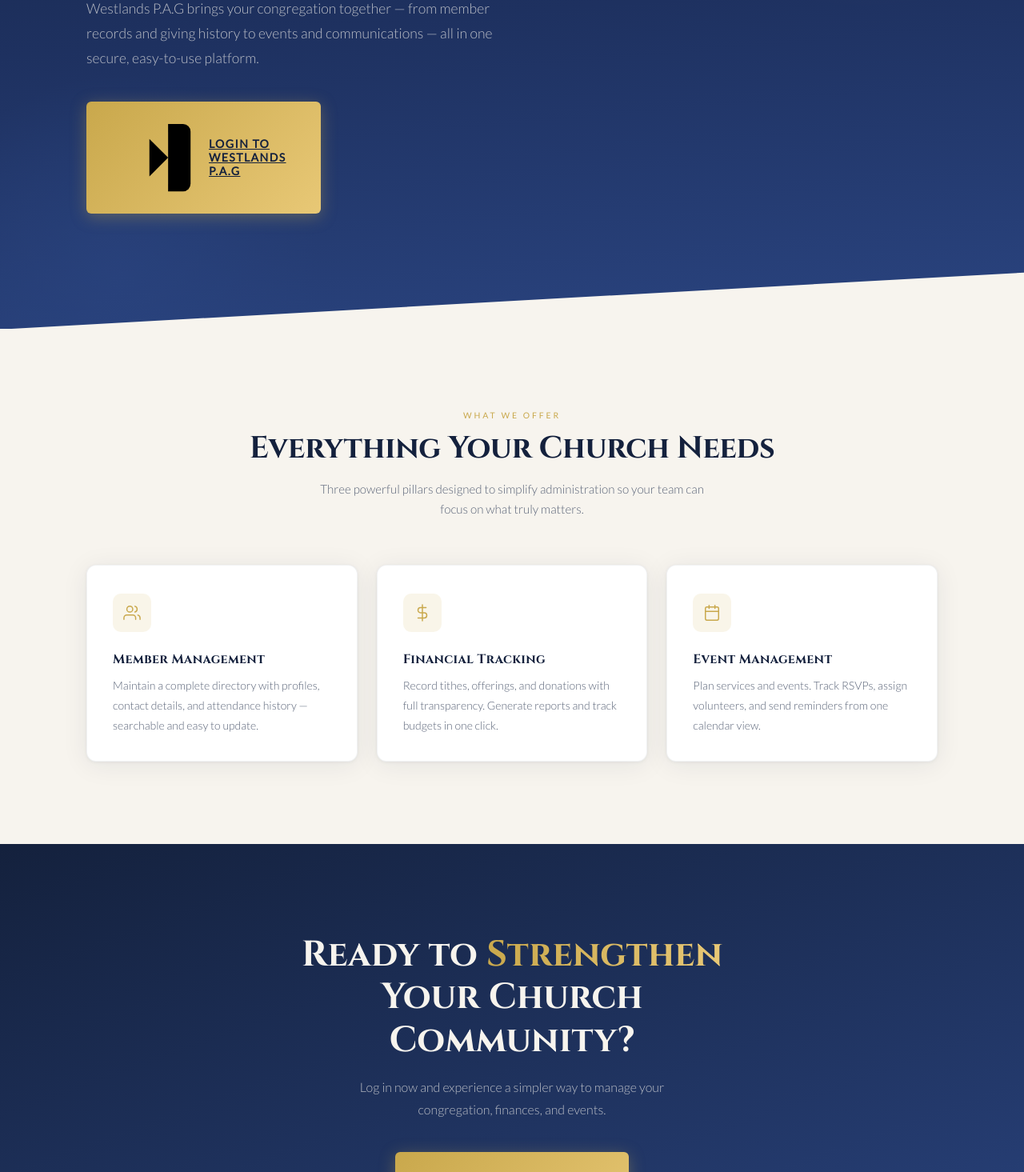
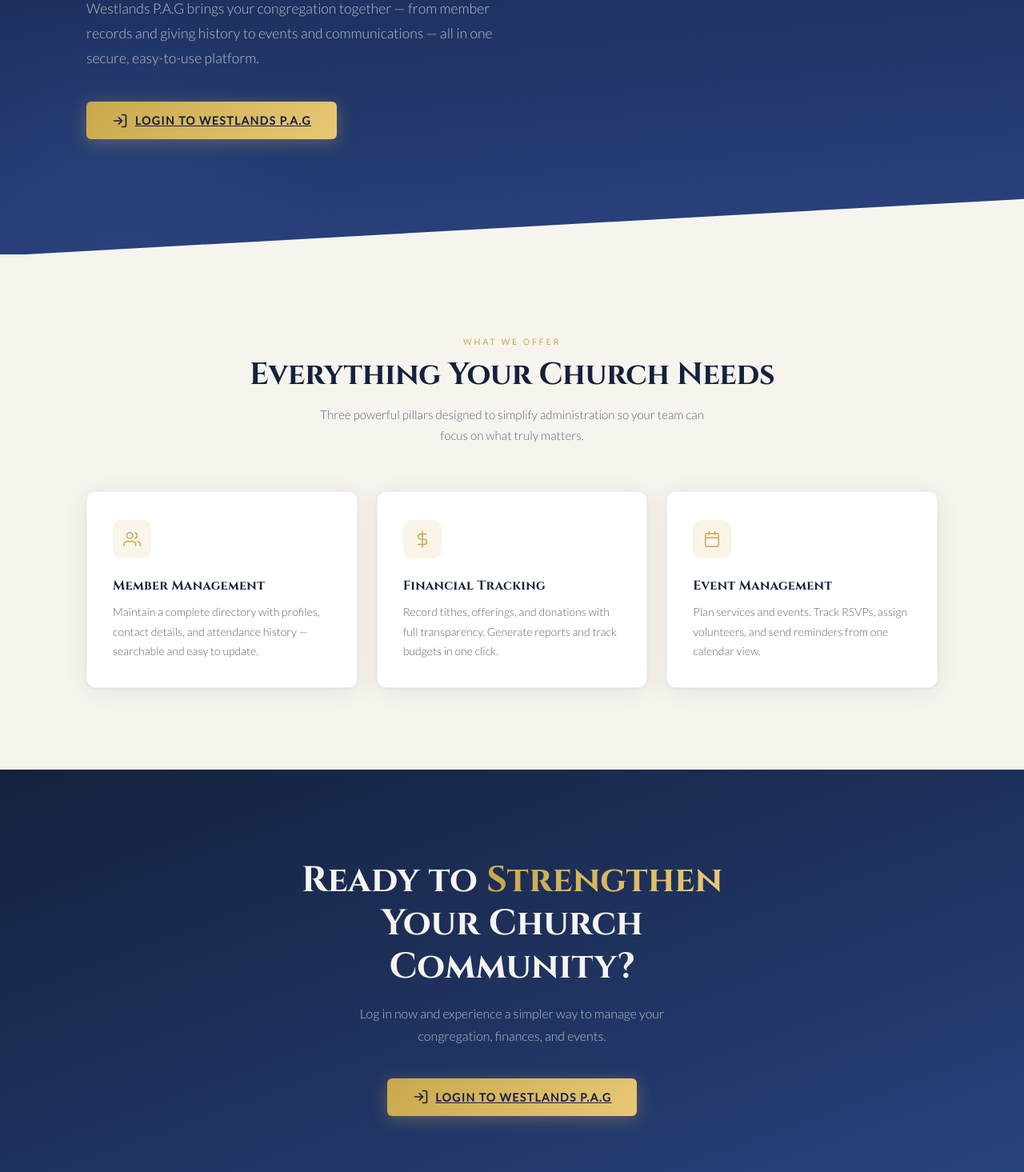
Before and after one commit to DevMark5445/church-system, a React (Create React App) app in the folder church-system/: page / in a window 1280 px wide. Shown: the part 480-1945 px from the top of the page at 80% size. Built offline with nearby package versions, Linux system fonts and the light colour scheme.

Commit message:
connected frontend with the backend

```diff
--- a/church-system/package.json
+++ b/church-system/package.json
@@ -7,6 +7,7 @@
     "@testing-library/jest-dom": "^6.9.1",
     "@testing-library/react": "^16.3.2",
     "@testing-library/user-event": "^13.5.0",
+    "lucide-react": "^1.8.0",
     "react": "^18.2.0",
     "react-dom": "^18.2.0",
     "react-router-dom": "^6.30.3",
--- a/church-system/public/index.html
+++ b/church-system/public/index.html
@@ -24,7 +24,7 @@
       work correctly both with client-side routing and a non-root public URL.
       Learn how to configure a non-root public URL by running `npm run build`.
     -->
-    <title>React App</title>
+    <title>Westlands P.A.G</title>
   </head>
   <body>
     <noscript>You need to enable JavaScript to run this app.</noscript>
--- a/church-system/src/pages/Home.js
+++ b/church-system/src/pages/Home.js
@@ -1,6 +1,7 @@
 import { useEffect, useRef, useState } from "react";
 import { useAuth } from '../context/AuthContext';
 import { useNavigate, Link } from 'react-router-dom';
+import { LogIn } from 'lucide-react';
 
 /* SVG Components */
 const CrossSvg = ({ size = 20 }) => (
@@ -35,13 +36,7 @@
   </svg>
 );
 
-const LoginSvg = () => (
-  <svg viewBox="0 0 24 24" xmlns="http://www.w3.org/2000/svg" aria-hidden="true">
-    <path d="M15 3h4a2 2 0 0 1 2 2v14a2 2 0 0 1-2 2h-4" />
-    <polyline points="10 17 15 12 10 7" />
-    <line x1="15" y1="12" x2="3" y2="12" />
-  </svg>
-);
+// ✅ LoginSvg removed — now using lucide-react's LogIn below
 
 function useReveal() {
   const ref = useRef(null);
@@ -80,8 +75,10 @@
           Westlands P.A.G brings your congregation together — from member records and giving history to events and communications — all in one secure, easy-to-use platform.
         </p>
         <div className="hero-actions">
+          {/* ✅ Updated: using lucide-react LogIn icon */}
           <Link to="/login" className="btn-primary">
-            <LoginSvg /> Login to Westlands P.A.G
+            <LogIn size={20} aria-hidden="true" />
+            Login to Westlands P.A.G
           </Link>
         </div>
       </div>
@@ -155,8 +152,10 @@
         <p className="cta-sub">
           Log in now and experience a simpler way to manage your congregation, finances, and events.
         </p>
+        {/* ✅ Updated: using lucide-react LogIn icon */}
         <Link to="/login" className="btn-primary">
-          <LoginSvg /> Login to Westlands P.A.G
+          <LogIn size={20} aria-hidden="true" />
+          Login to Westlands P.A.G
         </Link>
       </div>
     </section>
@@ -185,19 +184,16 @@
   const [isOpen, setIsOpen] = useState(false);
   const dropdownRef = useRef(null);
 
-  // Get user initials for avatar
   const getInitials = (firstName, lastName) => {
     return `${(firstName || '').charAt(0)}${(lastName || '').charAt(0)}`.toUpperCase() || 'U';
   };
 
-  // Close dropdown when clicking outside
   useEffect(() => {
     const handleClickOutside = (event) => {
       if (dropdownRef.current && !dropdownRef.current.contains(event.target)) {
         setIsOpen(false);
       }
     };
-
     if (isOpen) {
       document.addEventListener('mousedown', handleClickOutside);
       return () => document.removeEventListener('mousedown', handleClickOutside);
@@ -214,7 +210,6 @@
       <div className="user-greeting-text">
         Hello <span className="first-name">{user?.firstName || 'User'}</span>
       </div>
-
       <div style={{ position: 'relative' }}>
         <button
           className="dropdown-trigger"
@@ -225,13 +220,11 @@
         >
           {getInitials(user?.firstName, user?.lastName)}
         </button>
-
         <div className={`dropdown-menu ${isOpen ? 'open' : ''}`}>
           <div className="dropdown-item">
             <span className="dropdown-item-label">Email</span>
             <div className="dropdown-item-value">{user?.email}</div>
           </div>
-
           <button
             className="logout-btn-dropdown"
             onClick={handleLogout}
```
Also changed, not shown: 1 other file (tests, documents, lock files or other folders).
